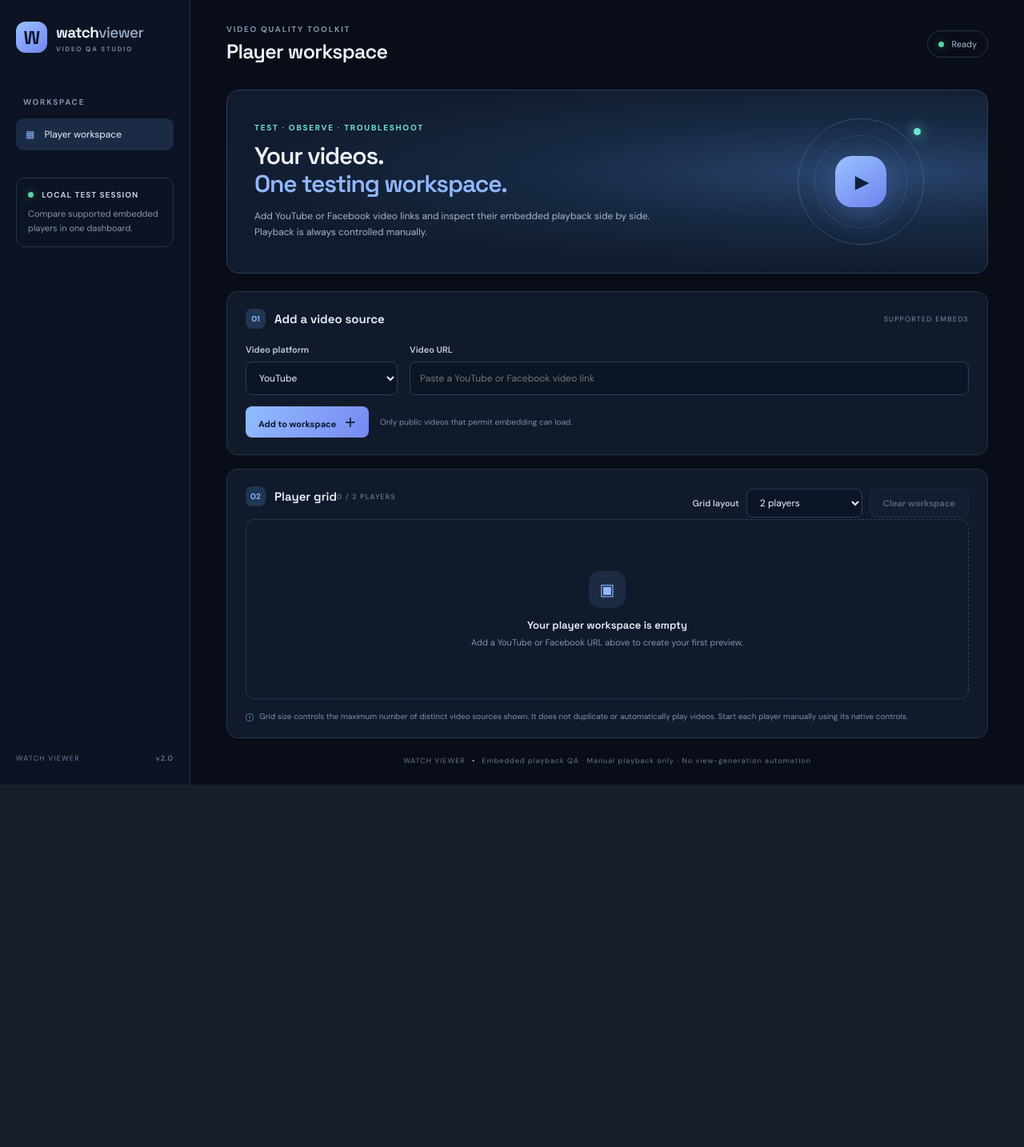
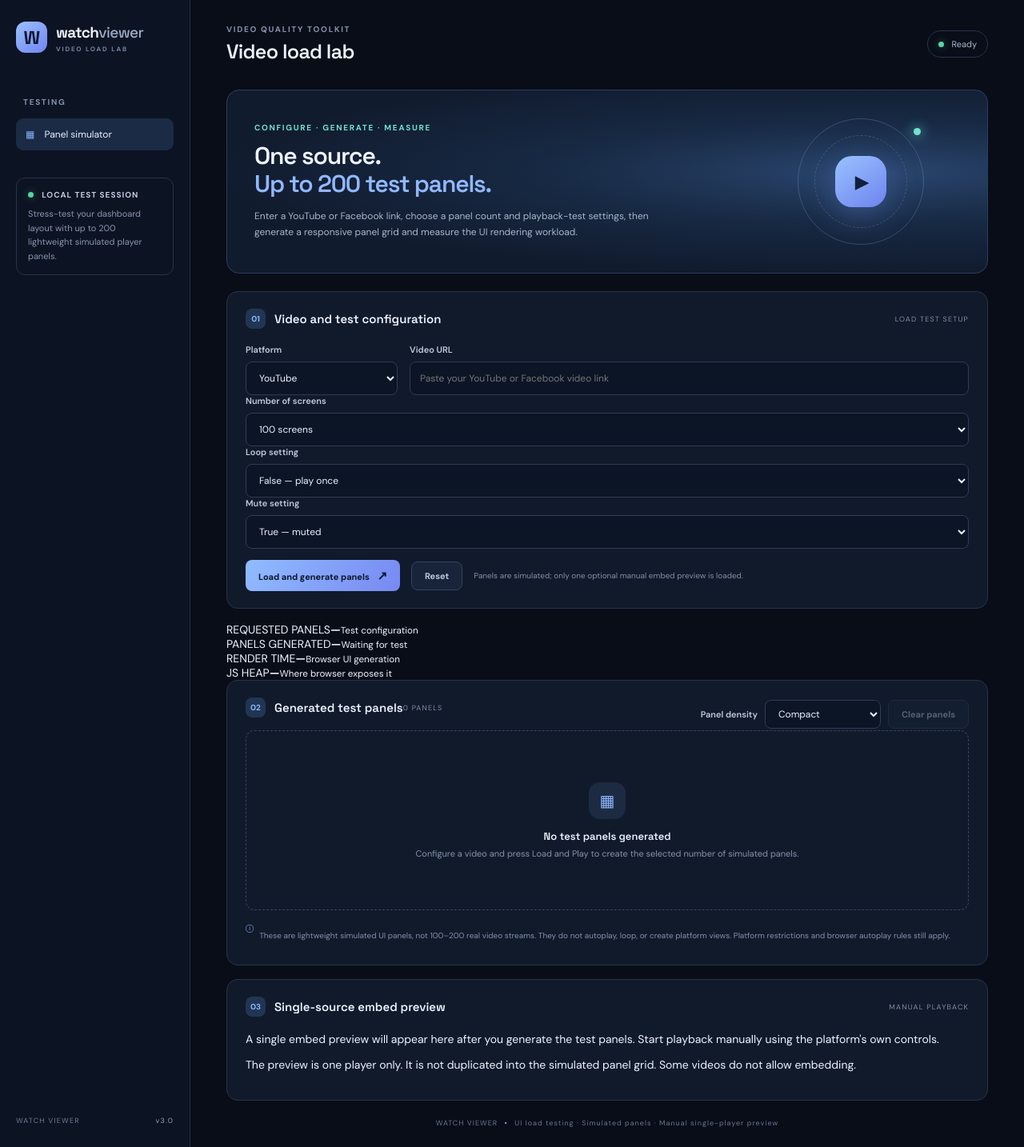
Before and after one commit to skSagar0143/Watch-viewer, a Spring Boot app: page / in a window 1280 px wide. Shown: the whole page at 80% size. Before the commit the page ends 981 px from the top, so only its background shows below. Run offline with Spring Boot 4, Linux system fonts and the light colour scheme.

Commit message:
Replace workspace with video panel load-test dashboard

```diff
--- a/src/main/resources/templates/index.html
+++ b/src/main/resources/templates/index.html
@@ -4,7 +4,7 @@
   <meta charset="UTF-8">
   <meta name="viewport" content="width=device-width, initial-scale=1.0">
   <meta name="theme-color" content="#090d18">
-  <title>Watch Viewer — Video QA Studio</title>
+  <title>Watch Viewer — Video Load Lab</title>
   <link rel="preconnect" href="https://fonts.googleapis.com">
   <link rel="preconnect" href="https://fonts.gstatic.com" crossorigin>
   <link href="https://fonts.googleapis.com/css2?family=DM+Sans:wght@400;500;600;700&family=Space+Grotesk:wght@500;600;700&display=swap" rel="stylesheet">
@@ -13,41 +13,60 @@
 <body>
 <div class="shell">
   <aside class="sidebar">
-    <a class="brand" href="/"><span class="brand-icon">W</span><span>watch<span class="brand-muted">viewer</span><small>VIDEO QA STUDIO</small></span></a>
-    <div class="nav-label">WORKSPACE</div>
-    <div class="nav-link active"><span>▦</span> Player workspace</div>
-    <div class="sidebar-info"><span class="status-dot"></span> LOCAL TEST SESSION<p>Compare supported embedded players in one dashboard.</p></div>
-    <div class="sidebar-foot">WATCH VIEWER <span>v2.0</span></div>
+    <a class="brand" href="/"><span class="brand-icon">W</span><span>watch<span class="brand-muted">viewer</span><small>VIDEO LOAD LAB</small></span></a>
+    <div class="nav-label">TESTING</div>
+    <div class="nav-link active"><span>▦</span> Panel simulator</div>
+    <div class="sidebar-info"><span class="status-dot"></span> LOCAL TEST SESSION<p>Stress-test your dashboard layout with up to 200 lightweight simulated player panels.</p></div>
+    <div class="sidebar-foot">WATCH VIEWER <span>v3.0</span></div>
   </aside>
 
   <main class="main">
-    <header class="topbar"><div><div class="eyebrow">VIDEO QUALITY TOOLKIT</div><h1>Player workspace</h1></div><div class="ready"><span class="status-dot"></span> Ready</div></header>
+    <header class="topbar"><div><div class="eyebrow">VIDEO QUALITY TOOLKIT</div><h1>Video load lab</h1></div><div class="ready"><span class="status-dot"></span> Ready</div></header>
     <section class="hero">
-      <div><div class="eyebrow cyan">TEST · OBSERVE · TROUBLESHOOT</div><h2>Your videos.<br><span>One testing workspace.</span></h2><p>Add YouTube or Facebook video links and inspect their embedded playback side by side. Playback is always controlled manually.</p></div>
+      <div><div class="eyebrow cyan">CONFIGURE · GENERATE · MEASURE</div><h2>One source.<br><span>Up to 200 test panels.</span></h2><p>Enter a YouTube or Facebook link, choose a panel count and playback-test settings, then generate a responsive panel grid and measure the UI rendering workload.</p></div>
       <div class="hero-art" aria-hidden="true"><div class="hero-ring ring-a"></div><div class="hero-ring ring-b"></div><div class="hero-play">▶</div><i></i></div>
     </section>
 
     <section class="panel setup">
-      <div class="panel-heading"><div><span class="step">01</span><h3>Add a video source</h3></div><span class="overline">SUPPORTED EMBEDS</span></div>
+      <div class="panel-heading"><div><span class="step">01</span><h3>Video and test configuration</h3></div><span class="overline">LOAD TEST SETUP</span></div>
       <div class="form-grid">
-        <div><label for="platform">Video platform</label><select id="platform"><option value="youtube">YouTube</option><option value="facebook">Facebook</option></select></div>
-        <div class="url-field"><label for="videoUrl">Video URL</label><input id="videoUrl" type="url" placeholder="Paste a YouTube or Facebook video link" autocomplete="url"></div>
+        <div><label for="platform">Platform</label><select id="platform"><option value="youtube">YouTube</option><option value="facebook">Facebook</option></select></div>
+        <div class="url-field"><label for="videoUrl">Video URL</label><input id="videoUrl" type="url" placeholder="Paste your YouTube or Facebook video link" autocomplete="url"></div>
       </div>
-      <div class="actions"><button id="addVideo" class="btn primary">Add to workspace <span>＋</span></button><span class="helper">Only public videos that permit embedding can load.</span></div>
+      <div class="config-grid">
+        <div><label for="screenCount">Number of screens</label><select id="screenCount"><option value="1">1 screen</option><option value="10">10 screens</option><option value="50">50 screens</option><option value="100" selected>100 screens</option><option value="200">200 screens</option></select></div>
+        <div><label for="loopMode">Loop setting</label><select id="loopMode"><option value="false">False — play once</option><option value="true">True — loop requested</option></select></div>
+        <div><label for="muteMode">Mute setting</label><select id="muteMode"><option value="true" selected>True — muted</option><option value="false">False — sound on</option></select></div>
+      </div>
+      <div class="actions"><button id="loadPlay" class="btn primary">Load and generate panels <span>↗</span></button><button id="reset" class="btn subtle">Reset</button><span class="helper">Panels are simulated; only one optional manual embed preview is loaded.</span></div>
       <div id="message" class="message" role="status" aria-live="polite"></div>
+    </section>
+
+    <section class="metrics" aria-label="Test results">
+      <article class="metric"><span>REQUESTED PANELS</span><strong id="requestedMetric">—</strong><small>Test configuration</small></article>
+      <article class="metric"><span>PANELS GENERATED</span><strong id="generatedMetric">—</strong><small id="generatedDetail">Waiting for test</small></article>
+      <article class="metric"><span>RENDER TIME</span><strong id="timeMetric">—</strong><small>Browser UI generation</small></article>
+      <article class="metric"><span>JS HEAP</span><strong id="memoryMetric">—</strong><small>Where browser exposes it</small></article>
     </section>
 
     <section class="panel workspace-panel">
       <div class="workspace-head">
-        <div class="panel-heading"><div><span class="step">02</span><h3>Player grid</h3></div><span id="playerCount" class="count">0 / 4 PLAYERS</span></div>
-        <div class="grid-tools"><label for="gridSize">Grid layout</label><select id="gridSize"><option value="1">1 player</option><option value="2" selected>2 players</option><option value="3">3 players</option><option value="4">4 players (maximum)</option></select><button id="clearAll" class="btn subtle" disabled>Clear workspace</button></div>
+        <div class="panel-heading"><div><span class="step">02</span><h3>Generated test panels</h3></div><span id="panelCount" class="count">0 PANELS</span></div>
+        <div class="grid-tools"><label for="density">Panel density</label><select id="density"><option value="compact" selected>Compact</option><option value="comfortable">Comfortable</option></select><button id="clearPanels" class="btn subtle" disabled>Clear panels</button></div>
       </div>
       <div id="playerGrid" class="player-grid empty-grid">
-        <div class="empty-workspace"><div class="empty-symbol">▣</div><h4>Your player workspace is empty</h4><p>Add a YouTube or Facebook URL above to create your first preview.</p></div>
+        <div class="empty-workspace"><div class="empty-symbol">▦</div><h4>No test panels generated</h4><p>Configure a video and press Load and Play to create the selected number of simulated panels.</p></div>
       </div>
-      <p class="workspace-note"><span>ⓘ</span> Grid size controls the maximum number of distinct video sources shown. It does not duplicate or automatically play videos. Start each player manually using its native controls.</p>
+      <div class="workspace-note"><span>ⓘ</span><p>These are lightweight simulated UI panels, not 100–200 real video streams. They do not autoplay, loop, or create platform views. Platform restrictions and browser autoplay rules still apply.</p></div>
     </section>
-    <footer>WATCH VIEWER <span>•</span> Embedded playback QA · Manual playback only · No view-generation automation</footer>
+
+    <section class="panel preview-panel">
+      <div class="panel-heading"><div><span class="step">03</span><h3>Single-source embed preview</h3></div><span class="overline">MANUAL PLAYBACK</span></div>
+      <div id="previewEmpty" class="preview-empty">A single embed preview will appear here after you generate the test panels. Start playback manually using the platform's own controls.</div>
+      <div id="previewWrap" class="preview-wrap" hidden><iframe id="videoPreview" title="Single video embed preview" allow="encrypted-media; picture-in-picture; fullscreen" allowfullscreen referrerpolicy="strict-origin-when-cross-origin"></iframe></div>
+      <p class="preview-caption">The preview is one player only. It is not duplicated into the simulated panel grid. Some videos do not allow embedding.</p>
+    </section>
+    <footer>WATCH VIEWER <span>•</span> UI load testing · Simulated panels · Manual single-player preview</footer>
   </main>
 </div>
 <script src="/js/app.js"></script>
```
